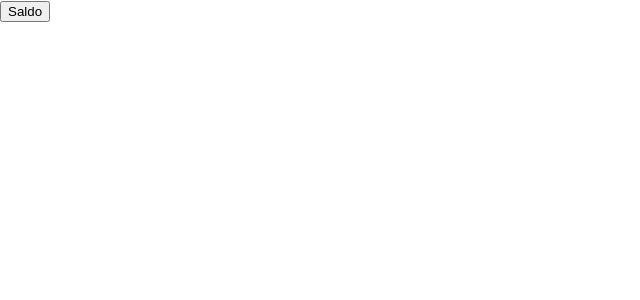
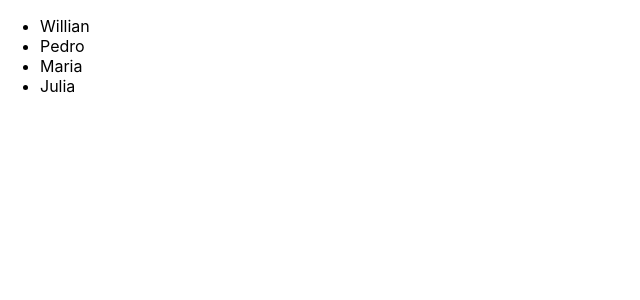
Before and after one commit to willianbarata/basicoReactJs, a React (Create React App) app: page / in a window 1280 px wide. Shown: the top 300 px of the page, without its empty margins (0-640 px from the left). Built offline with nearby package versions, Linux system fonts and the light colour scheme.

Commit message:
criando e renderizando lista simples

```diff
--- a/src/index.js
+++ b/src/index.js
@@ -14,8 +14,46 @@ const buttonA = <button>Histórico</button>
 const buttonB = <button>Saldo</button>
 const exibe = false;
 
+const ListClientes = [
+  {
+    id: 1,
+    nome: 'Willian'
+  },
+  {
+    id: 2,
+    nome: 'Pedro'
+  },
+  {
+    id: 3,
+    nome: 'Maria'
+  },
+  {
+    id: 4,
+   nome: 'Julia'
+  }
+  ];
+
+  const App2 = () => {
+
+    const renderCustomers = (customer, index) => {
+      return (
+          <li>{customer.nome}</li>
+      )
+    }
+
+    return(
+       <div>
+          <ul>
+             {ListClientes.map(renderCustomers)}
+          </ul>
+
+      </div>
+    );
+  };
+
+
 //condição If com ternário ? :
-const App2 = () => {
+/* const App2 = () => {
   return(
     <div>
       {exibe ? (
@@ -28,6 +66,8 @@ const App2 = () => {
     </div>
   );
 };
+
+*/
 //condição &&
 /*
 const App2 = () => {
```
